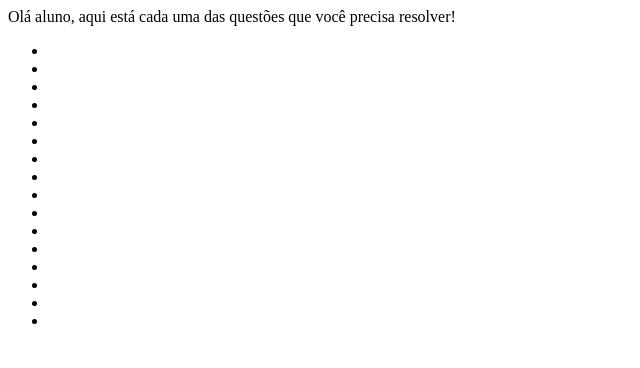
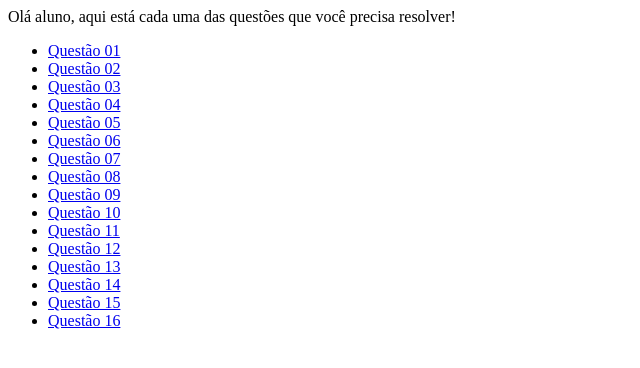
Before and after one commit to danielssaugusto/24E3_1_HTML-CSS_DR1_TP2, a plain HTML site: page menu.html in a window 1280 px wide. Shown: the whole page, without its empty margins (0-640 px from the left). Drawn offline with Linux system fonts and the light colour scheme.

Commit message:
rename inside files anchor

```diff
--- a/menu.html
+++ b/menu.html
@@ -11,22 +11,22 @@
 <body>
     Olá aluno, aqui está cada uma das questões que você precisa resolver!
     <ul>
-        <li><a href="questão_001/index.html"></a></li>
-        <li><a href="questão_002/index.html"></a></li>
-        <li><a href="questão_003/index.html"></a></li>
-        <li><a href="questão_004/index.html"></a></li>
-        <li><a href="questão_005/index.html"></a></li>
-        <li><a href="questão_006/index.html"></a></li>
-        <li><a href="questão_007/index.html"></a></li>
-        <li><a href="questão_008/index.html"></a></li>
-        <li><a href="questão_009/index.html"></a></li>
-        <li><a href="questão_010/index.html"></a></li>
-        <li><a href="questão_011/index.html"></a></li>
-        <li><a href="questão_012/index.html"></a></li>
-        <li><a href="questão_013/index.html"></a></li>
-        <li><a href="questão_014/index.html"></a></li>
-        <li><a href="questão_015/index.html"></a></li>
-        <li><a href="questão_016/index.html"></a></li>
+        <li><a href="questão_001/index.html">Questão 01</a></li>
+        <li><a href="questão_002/index.html">Questão 02</a></li>
+        <li><a href="questão_003/index.html">Questão 03</a></li>
+        <li><a href="questão_004/index.html">Questão 04</a></li>
+        <li><a href="questão_005/index.html">Questão 05</a></li>
+        <li><a href="questão_006/index.html">Questão 06</a></li>
+        <li><a href="questão_007/index.html">Questão 07</a></li>
+        <li><a href="questão_008/index.html">Questão 08</a></li>
+        <li><a href="questão_009/index.html">Questão 09</a></li>
+        <li><a href="questão_010/index.html">Questão 10</a></li>
+        <li><a href="questão_011/index.html">Questão 11</a></li>
+        <li><a href="questão_012/index.html">Questão 12</a></li>
+        <li><a href="questão_013/index.html">Questão 13</a></li>
+        <li><a href="questão_014/index.html">Questão 14</a></li>
+        <li><a href="questão_015/index.html">Questão 15</a></li>
+        <li><a href="questão_016/index.html">Questão 16</a></li>
     </ul>
 
 </body>
```
Also changed, not shown: questão_001/index.html (+1 -1 lines), questão_002/index.html (+1 -1 lines), questão_003/index.html (+1 -1 lines), questão_004/index.html (+1 -1 lines), questão_005/index.html (+1 -1 lines), questão_006/index.html (+1 -1 lines), questão_007/index.html (+1 -1 lines), questão_008/index.html (+1 -1 lines), questão_009/index.html (+1 -1 lines), questão_010/index.html (+1 -1 lines), questão_011/index.html (+1 -1 lines), questão_012/index.html (+1 -1 lines), questão_013/index.html (+1 -1 lines), questão_014/index.html (+1 -1 lines), 2 more files.
